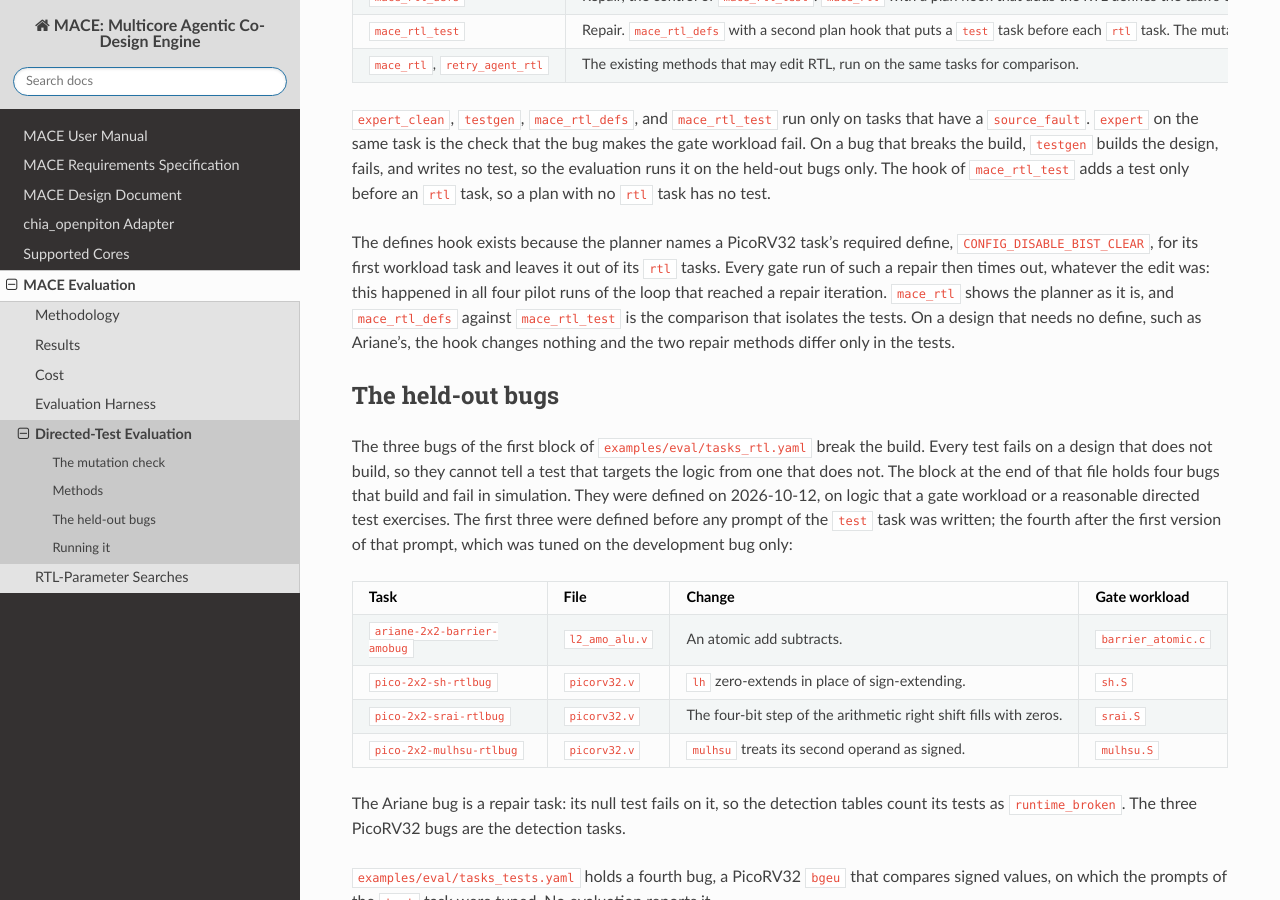
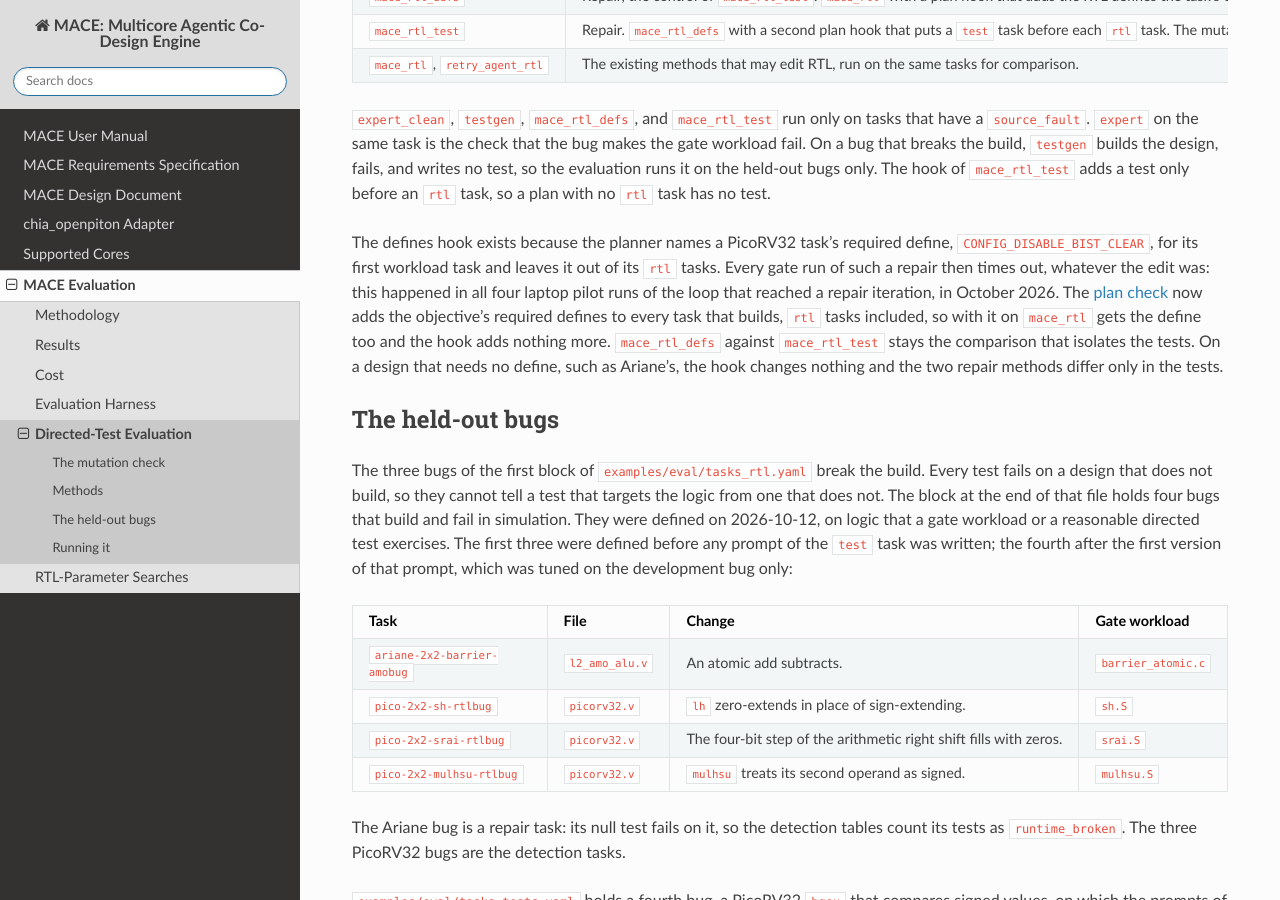
Before and after one commit to ranaumarnadeem/MACE, a Sphinx documentation site: the page built from docs/06_mace_evaluation/directed_tests.md, in a window 1280 px wide and 900 px high, scrolled down 1348 px. Built offline with Sphinx 7.4.7 and the Read the Docs theme 3.1.0, drawn with Linux system fonts in a browser that asks for light colours.

Commit message:
docs: seven planted-bug tasks, and the plan check now adds required defines

```diff
--- a/docs/06_mace_evaluation/directed_tests.md
+++ b/docs/06_mace_evaluation/directed_tests.md
@@ -53,8 +53,9 @@
 The hook of `mace_rtl_test` adds a test only before an `rtl` task, so a plan with no `rtl` task has no test.
 
 The defines hook exists because the planner names a PicoRV32 task's required define, `CONFIG_DISABLE_BIST_CLEAR`, for its first workload task and leaves it out of its `rtl` tasks.
-Every gate run of such a repair then times out, whatever the edit was: this happened in all four pilot runs of the loop that reached a repair iteration.
-`mace_rtl` shows the planner as it is, and `mace_rtl_defs` against `mace_rtl_test` is the comparison that isolates the tests.
+Every gate run of such a repair then times out, whatever the edit was: this happened in all four laptop pilot runs of the loop that reached a repair iteration, in October 2026.
+The [plan check](../03_mace_design/fixed_checks.md) now adds the objective's required defines to every task that builds, `rtl` tasks included, so with it on `mace_rtl` gets the define too and the hook adds nothing more.
+`mace_rtl_defs` against `mace_rtl_test` stays the comparison that isolates the tests.
 On a design that needs no define, such as Ariane's, the hook changes nothing and the two repair methods differ only in the tests.
 
 ## The held-out bugs
```
Also changed, not shown: docs/06_mace_evaluation/harness.md (+3 -1 lines).
